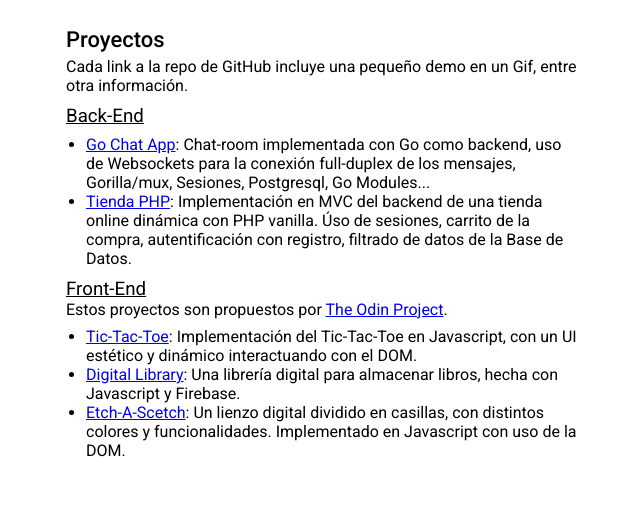
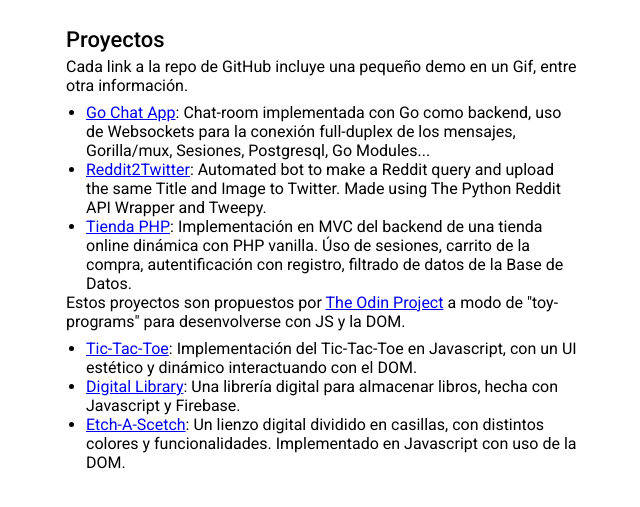
Before and after one commit to ggcr/ggcr.github.io, a plain HTML site: page projects.html in a window 1280 px wide. Shown: the part 275-782 px from the top of the page, without its empty margins (318-958 px from the left). Drawn offline with nearby package versions, Linux system fonts and the light colour scheme.

Commit message:
reddit2twitter

```diff
--- a/projects.html
+++ b/projects.html
@@ -34,13 +34,17 @@
                     <div class="about-quiensoy">
                         <h2>Proyectos</h2>
                         <p>Cada link a la repo de GitHub incluye una pequeño demo en un Gif, entre otra información.</p>
-                        <h3>Back-End</h3>
                         <ul>
                             <li>
                                 <a href="https://github.com/ggcr/go-chat" target="_blank">Go Chat App</a>: Chat-room
                                 implementada con Go
                                 como backend, uso de Websockets para la conexión full-duplex de los mensajes,
                                 Gorilla/mux, Sesiones, Postgresql, Go Modules...
+                            </li>
+                            <li>
+                                <a href="https://github.com/ggcr/Reddit2Twitter" target="_blank">Reddit2Twitter</a>:
+                                Automated bot to make a Reddit query and upload the same Title and Image to Twitter.
+                                Made using The Python Reddit API Wrapper and Tweepy.
                             </li>
                             <li>
                                 <a href="https://github.com/ggcr/PHP-Online-Store" target="_blank">Tienda PHP</a>:
@@ -51,10 +55,10 @@
                                 autentificación con registro, filtrado de datos de la Base de Datos.
                             </li>
                         </ul>
-                        <h3>Front-End</h3>
+
                         <p>Estos proyectos son propuestos por <a href="https://www.theodinproject.com/"
                                 target="_blank">The Odin
-                                Project</a>.</p>
+                                Project</a> a modo de "toy-programs" para desenvolverse con JS y la DOM.</p>
                         <ul>
                             <li>
                                 <a href="https://github.com/ggcr/TicTacToe" target="_blank">Tic-Tac-Toe</a>:
```
